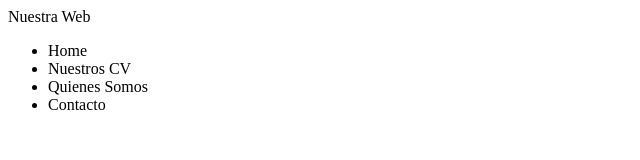
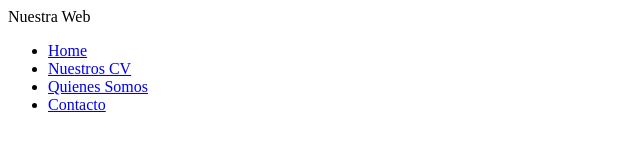
Before and after one commit to AdrianArcoGonzalez/202207-w1ch2-ivan-garcia-adrian-arco, a plain HTML site: page Contacto.html in a window 1280 px wide. Shown: the whole page, without its empty margins (0-640 px from the left). Drawn offline with Linux system fonts and the light colour scheme.

Commit message:
added links to nav-header

```diff
--- a/Contacto.html
+++ b/Contacto.html
@@ -11,10 +11,10 @@
       Nuestra Web
       <nav>
         <ul>
-      <li>Home</li>
-      <li>Nuestros CV</li>
-      <li>Quienes Somos</li>
-      <li>Contacto</li>
+          <li><a href="index.html">Home</a></li>
+          <li><a href="Nuestros-cv.html">Nuestros CV</a></li>
+          <li><a href="Quienes-somos.html">Quienes Somos</a></li>
+          <li><a href="Contacto.html">Contacto</a></li>
       </ul>
     </nav>
     </header>
```
Also changed, not shown: Nuestros-cv.html (+4 -4 lines), Quienes-somos.html (+4 -4 lines), index.html (+4 -4 lines).
